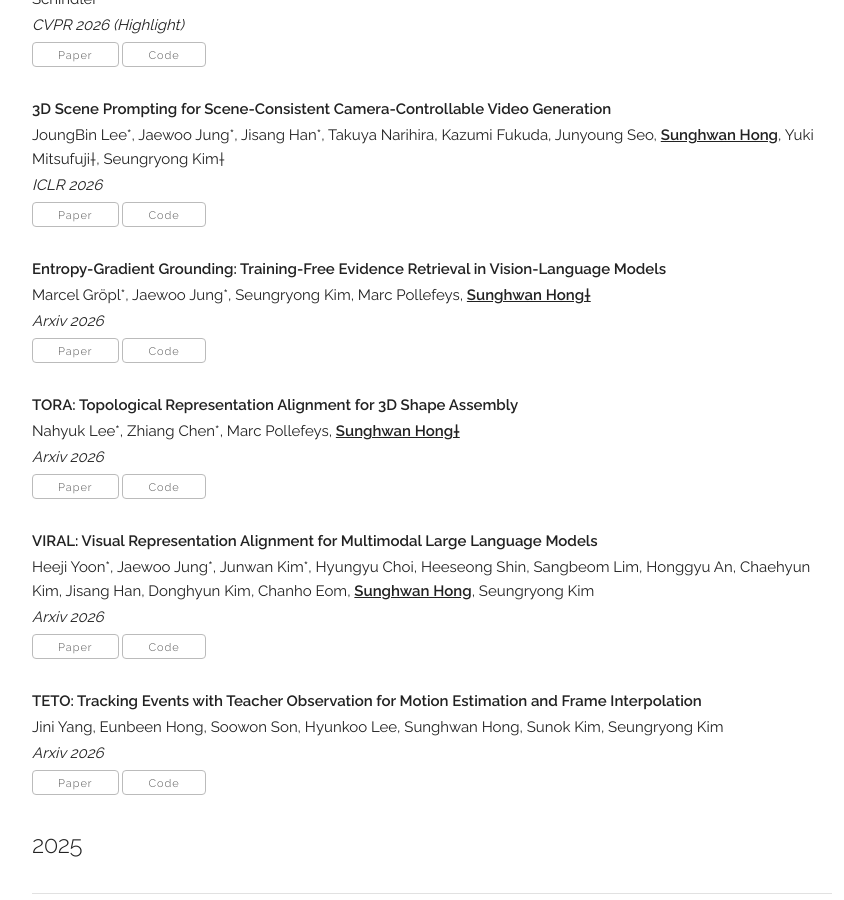
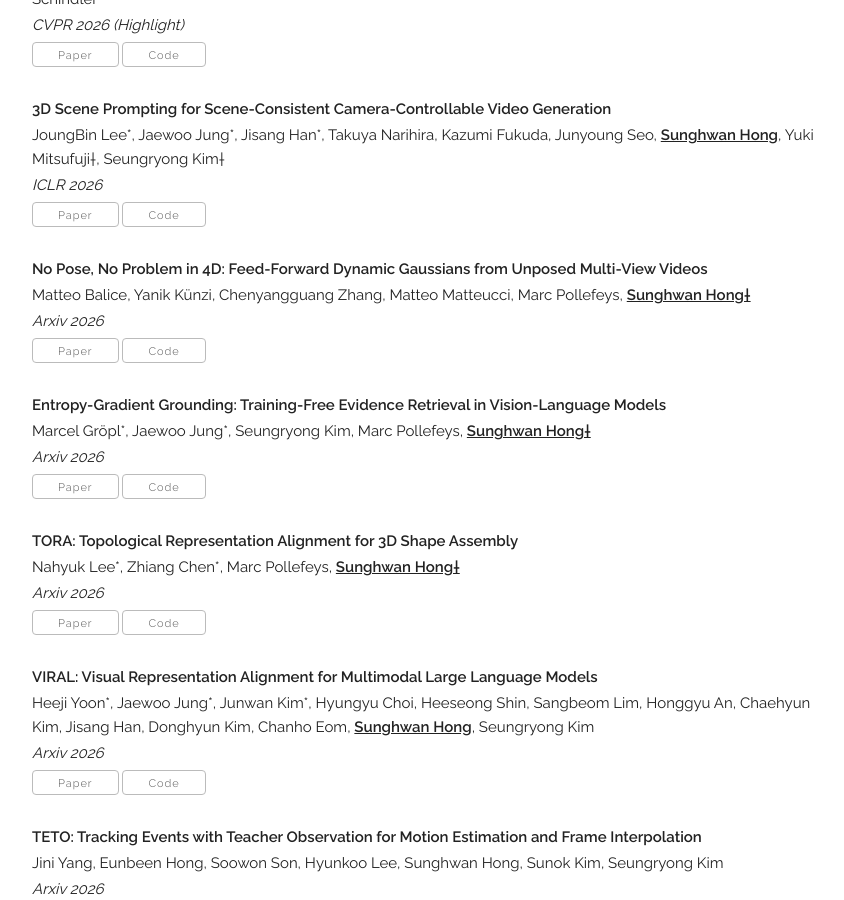
Before and after one commit to jang-1996/jang-1996.github.io, a Jekyll site: the page built from index.html, in a window 1280 px wide and 900 px high, scrolled down 2388 px. Shown: the whole window, without its empty margins (208-1052 px from the left). Built offline with Jekyll 4.4.1, drawn with Linux system fonts in a browser that asks for light colours; some web fonts are replaced.

Commit message:
Update publications.yaml

```diff
--- a/_data/publications.yaml
+++ b/_data/publications.yaml
@@ -33,6 +33,13 @@
     venue: "ICLR 2026"
     paper_pdf: "https://arxiv.org/abs/2510.14945"
     code: "https://cvlab-kaist.github.io/3DScenePrompt/"
+    selected: y
+
+  - title: "No Pose, No Problem in 4D: Feed-Forward Dynamic Gaussians from Unposed Multi-View Videos"
+    authors: "Matteo Balice, Yanik Künzi, Chenyangguang Zhang, Matteo Matteucci, Marc Pollefeys, <b><u>Sunghwan Hong&dagger;</u></b>"
+    venue: "Arxiv 2026"
+    paper_pdf: "https://arxiv.org/abs/2605.22190"
+    code: "https://bralani.github.io/nopo4d_html/"
     selected: y
 
   - title: "Entropy-Gradient Grounding: Training-Free Evidence Retrieval in Vision-Language Models"
```
